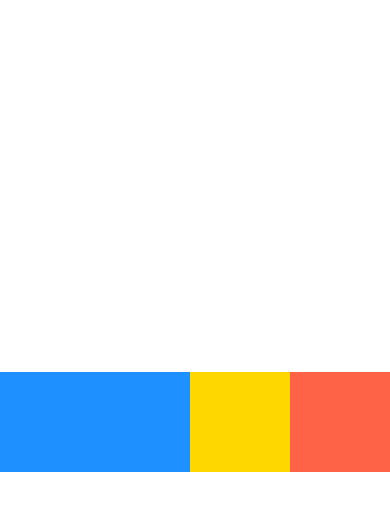
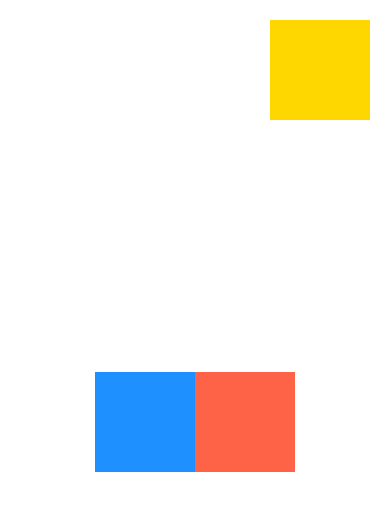
Before and after one commit to RukshanNuwan/DoneWithIt, a React Native app: screen / in a window 390 px wide. Shown: the top 510 px of the page. Built offline with nearby package versions, Linux system fonts and the light colour scheme.

Commit message:
absolute & relative positioning

```diff
--- a/App.js
+++ b/App.js
@@ -17,11 +17,8 @@ export default function App() {
         style={
           {
             backgroundColor: 'dodgerblue',
-            // flexBasis: 100, // can map with or height
-            // flex: 1, // == flexGrow
-            flexShrink: 1,
-            width: 400,
-            height: 100
+            width: 100,
+            height: 100,
           }
         }
       />
@@ -31,7 +28,10 @@ export default function App() {
           {
             backgroundColor: 'gold',
             width: 100,
-            height: 100
+            height: 100,
+            top: 20, // == bottom: -20
+            right: 20,
+            position: 'absolute',
           }
         }
       />
```
